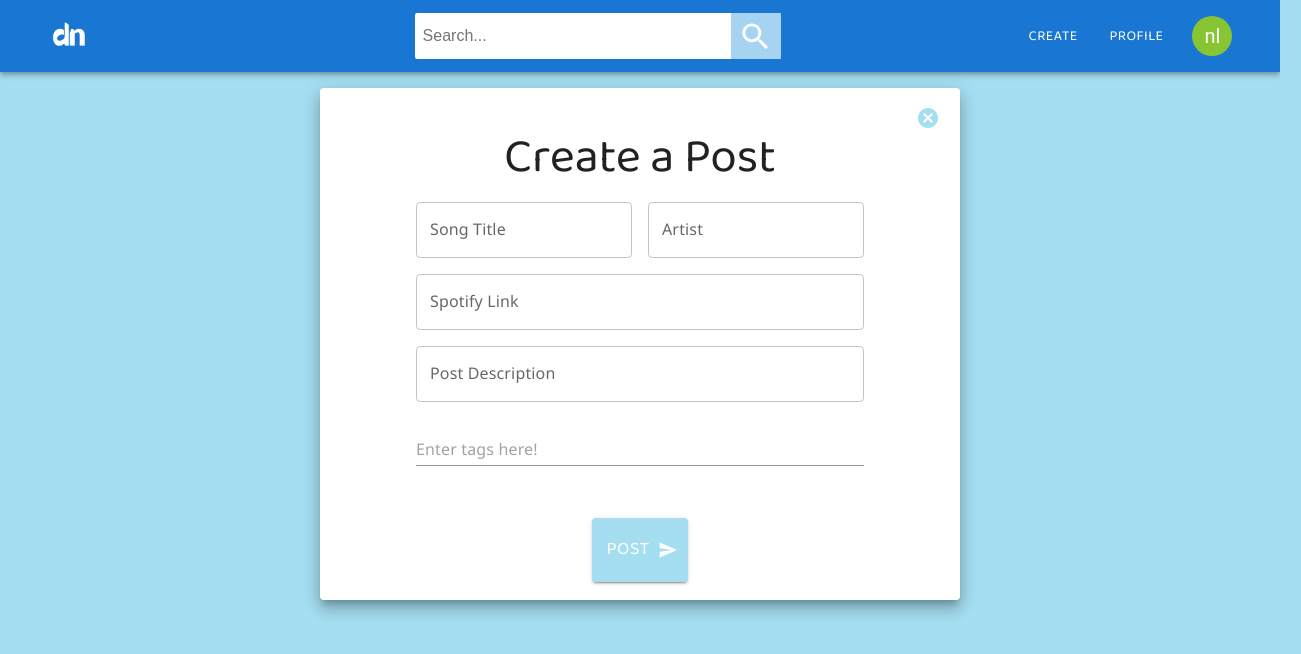
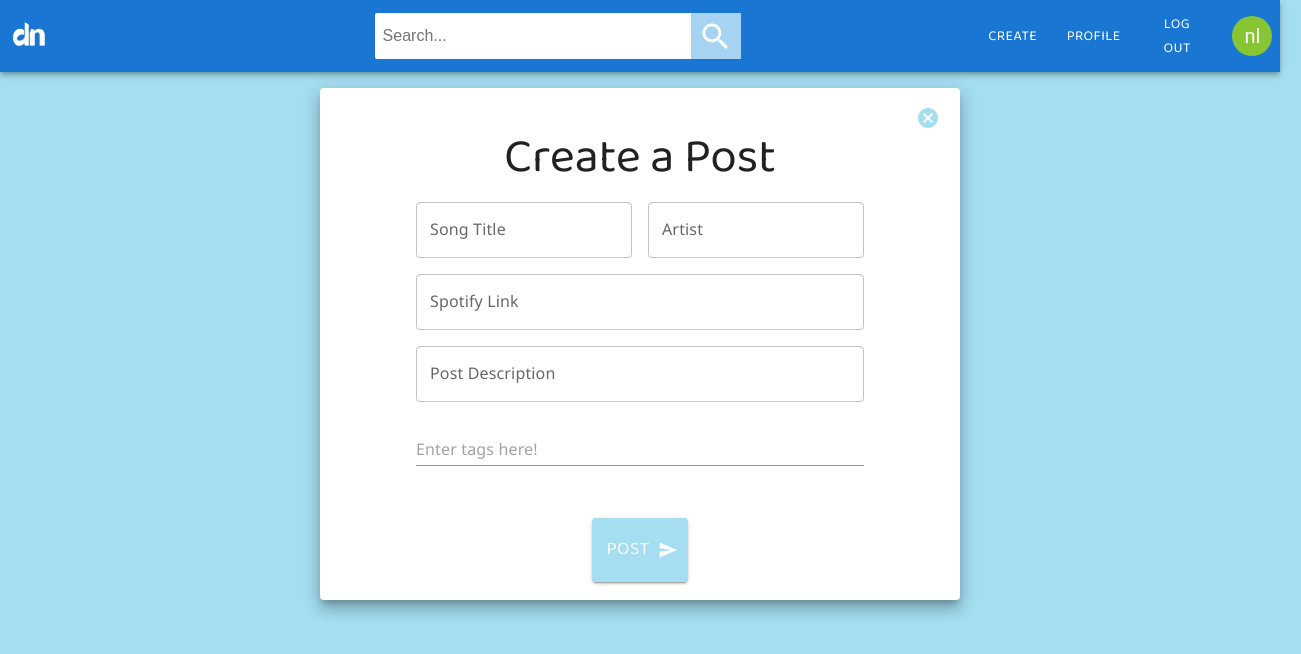
Before and after one commit to deez-notes/deez-notes, a React (Create React App) app in the folder frontend/: page /create in a window 1280 px wide. Shown: the top 654 px of the page, 1301 px wide, since content can reach past the window. Built offline with nearby package versions, Linux system fonts and the light colour scheme.

Commit message:
log out feature

```diff
--- a/frontend/src/components/NavBar.js
+++ b/frontend/src/components/NavBar.js
@@ -26,8 +26,14 @@ function NavBar() {
     navigate("/profile");
   }
 
+  const HandleLogOut = (event) => {
+    event.preventDefault();
+    localStorage.setItem('userData', null);
+    navigate("/");
+  }
+
   return (
-      <AppBar position='sticky' sx={{ textAlign: 'center', paddingTop: '.25em', paddingBottom: '.25em', alignItems:'center' }}>
+    <AppBar position='sticky' sx={{ textAlign: 'center', paddingTop: '.25em', paddingBottom: '.25em', alignItems: 'center' }}>
       <Toolbar>
         <IconButton size='small' color='inherit' aria-label='logo'>
           <img src="dnlogo_w.png" height="42em" onClick={HandleHomeNavigate} />
@@ -41,6 +47,7 @@ function NavBar() {
           <Button color='inherit' onClick={HandleCreateNavigate}>Create</Button>
           {/* <Button color='inherit'>Favorites</Button> */}
           <Button color='inherit' onClick={HandleProfileNavigate}>Profile</Button>
+          <Button color='inherit' onClick={HandleLogOut}>Log out</Button>
           <IconButton size='small' edge='start' color='inherit' aria-label='avatar' onClick={HandleProfileNavigate}>
             <StringAvatar name={localStorage.getItem('userData')} />
           </IconButton>
```
Lines whose indentation alone changed are shown as unchanged.
